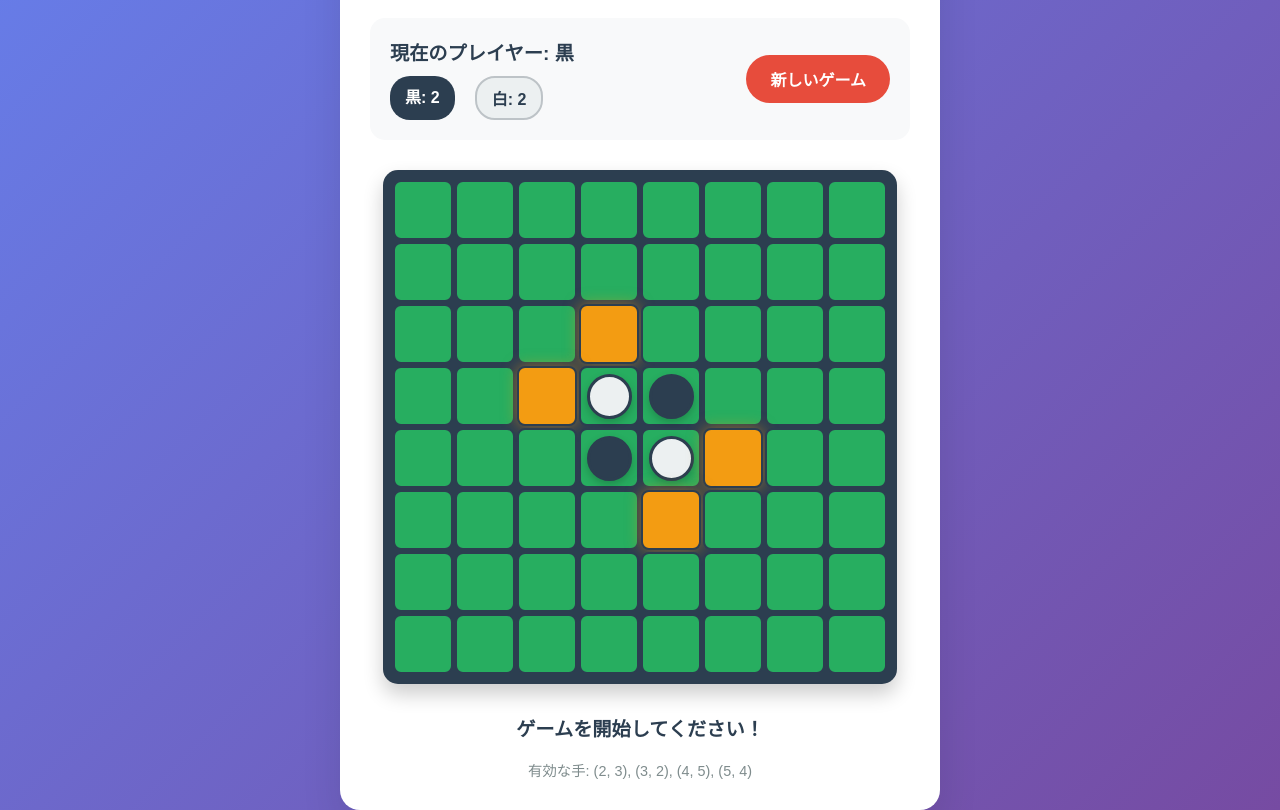
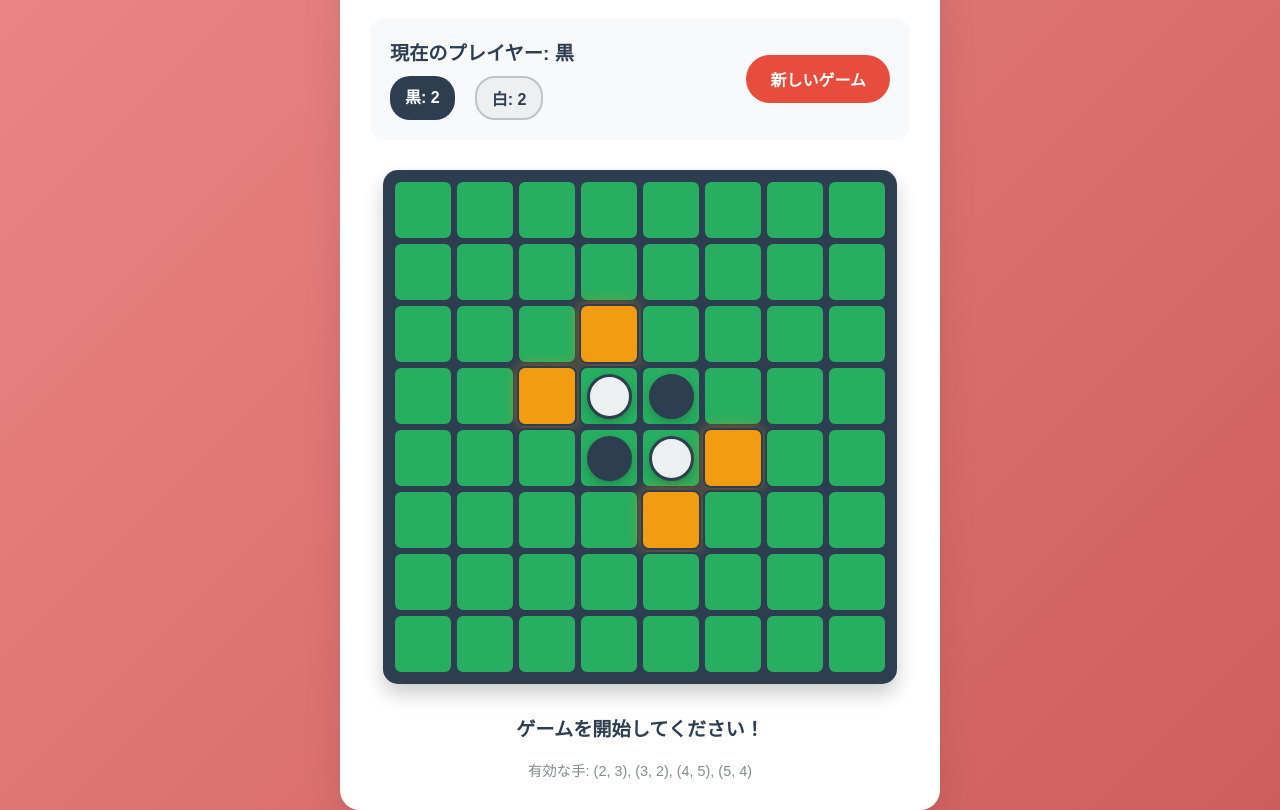
Before and after one commit to nakano0328/osero, a plain HTML site: page index.html in a window 1280 px wide. Shown: the part 100-910 px from the top of the page. Drawn offline with Linux system fonts and the light colour scheme.

Commit message:
背景色を変更し、それに合わせてREADME.mdの内容に１文付け足しました。

```diff
--- a/style.css
+++ b/style.css
@@ -6,7 +6,7 @@
 
 body {
     font-family: 'Arial', sans-serif;
-    background: linear-gradient(135deg, #667eea 0%, #764ba2 100%);
+    background: linear-gradient(135deg, #eb8787 0%, #cf5d5d 100%);
     min-height: 100vh;
     display: flex;
     justify-content: center;
@@ -58,7 +58,8 @@ h1 {
     gap: 20px;
 }
 
-.black-score, .white-score {
+.black-score,
+.white-score {
     padding: 8px 15px;
     border-radius: 20px;
     font-weight: bold;
@@ -184,9 +185,17 @@ h1 {
 }
 
 @keyframes pulse {
-    0% { opacity: 1; }
-    50% { opacity: 0.7; }
-    100% { opacity: 1; }
+    0% {
+        opacity: 1;
+    }
+
+    50% {
+        opacity: 0.7;
+    }
+
+    100% {
+        opacity: 1;
+    }
 }
 
 @media (max-width: 768px) {
```
Also changed, not shown: 1 other file.
